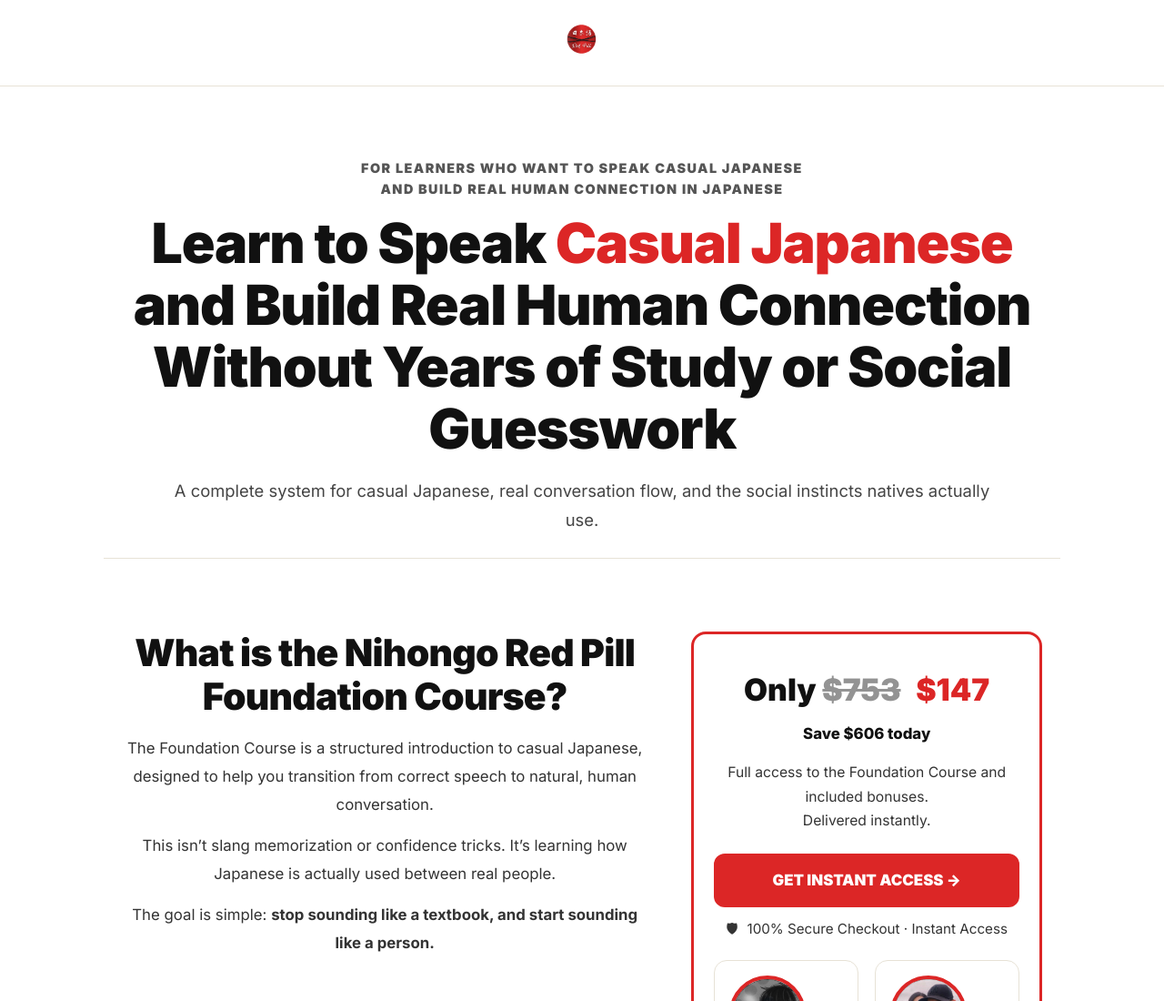
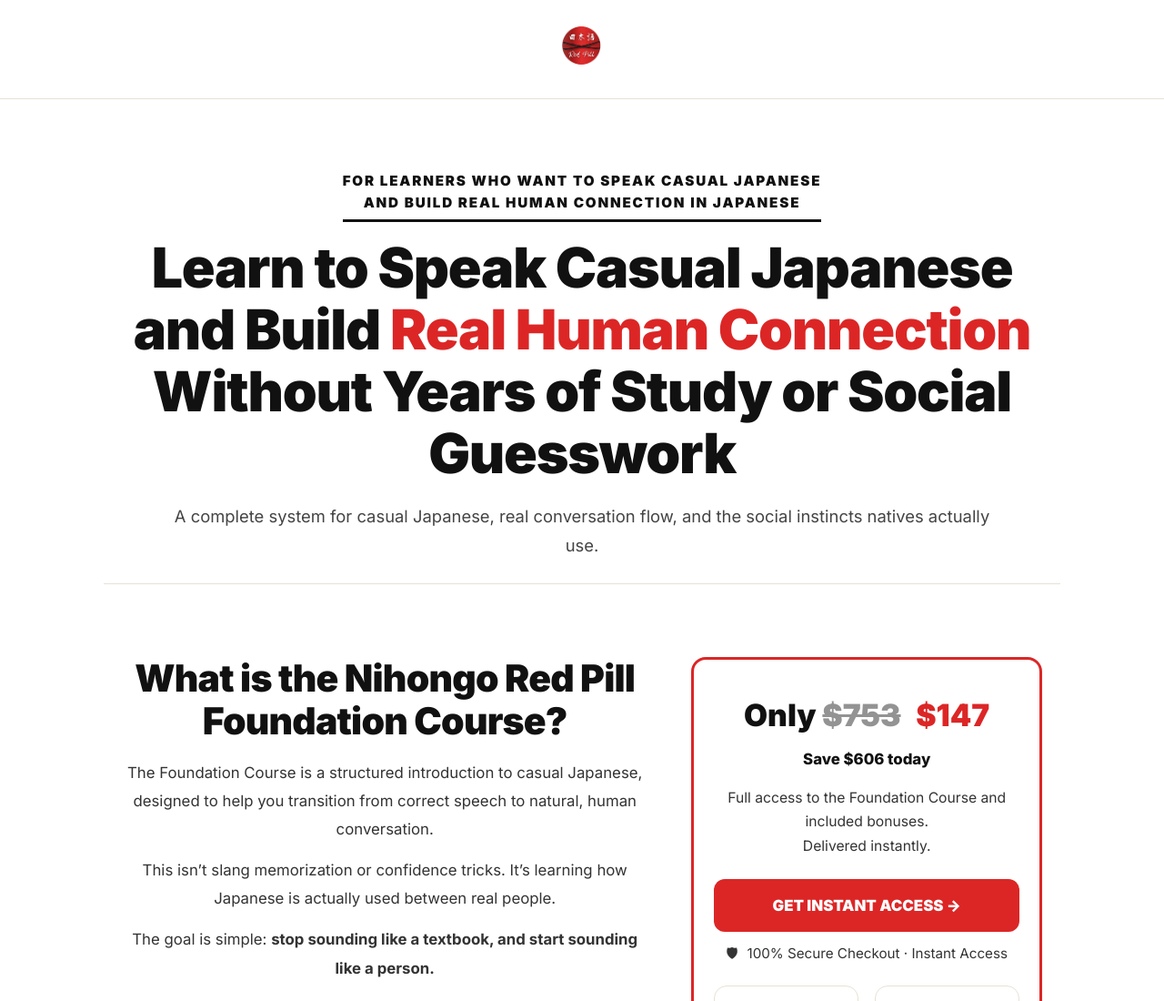
Before and after one commit to nihongoredpill-boop/japanese-site, a plain HTML site: page foundation.html in a window 1280 px wide. Shown: the top 1100 px of the page at 91% size. Drawn offline with Linux system fonts and the light colour scheme.

Commit message:
Update foundation.html

```diff
--- a/foundation.html
+++ b/foundation.html
@@ -31,7 +31,15 @@
       top: 0;
       z-index: 999;
     }
-    .logo-header img { height: 42px; width: auto; }
+ .logo-header img {
+  height: 56px;   /* desktop */
+  width: auto;
+}
+    @media (max-width: 768px) {
+  .logo-header img {
+    height: 48px;
+  }
+}
 
     /* BUTTONS */
     .cta-button {
@@ -79,14 +87,17 @@
       padding: 0 24px;
       text-align: center;
     }
-    .qualifier {
-      text-transform: uppercase;
-      letter-spacing: 0.1em;
-      font-weight: 900;
-      font-size: 0.9rem;
-      color: #555;
-      margin-bottom: 14px;
-    }
+  .qualifier {
+  text-transform: uppercase;
+  letter-spacing: 0.12em;
+  font-weight: 900;
+  font-size: 0.95rem;
+  color: #111;
+  margin-bottom: 16px;
+  display: inline-block;
+  padding-bottom: 6px;
+  border-bottom: 3px solid #111; /* black underline */
+}
     .headline {
       font-size: clamp(2.4rem, 5vw, 3.8rem);
       line-height: 1.12;
@@ -1250,9 +1261,9 @@
         AND BUILD REAL HUMAN CONNECTION IN JAPANESE
       </p>
 
-  <h1 class="headline">
-  Learn to Speak <span class="power-word">Casual Japanese</span><br>
-  and Build Real Human Connection<br>
+<h1 class="headline">
+  Learn to Speak Casual Japanese<br>
+  and Build <span class="power-word">Real Human Connection</span><br>
   Without Years of Study or Social Guesswork
 </h1>
 
```
